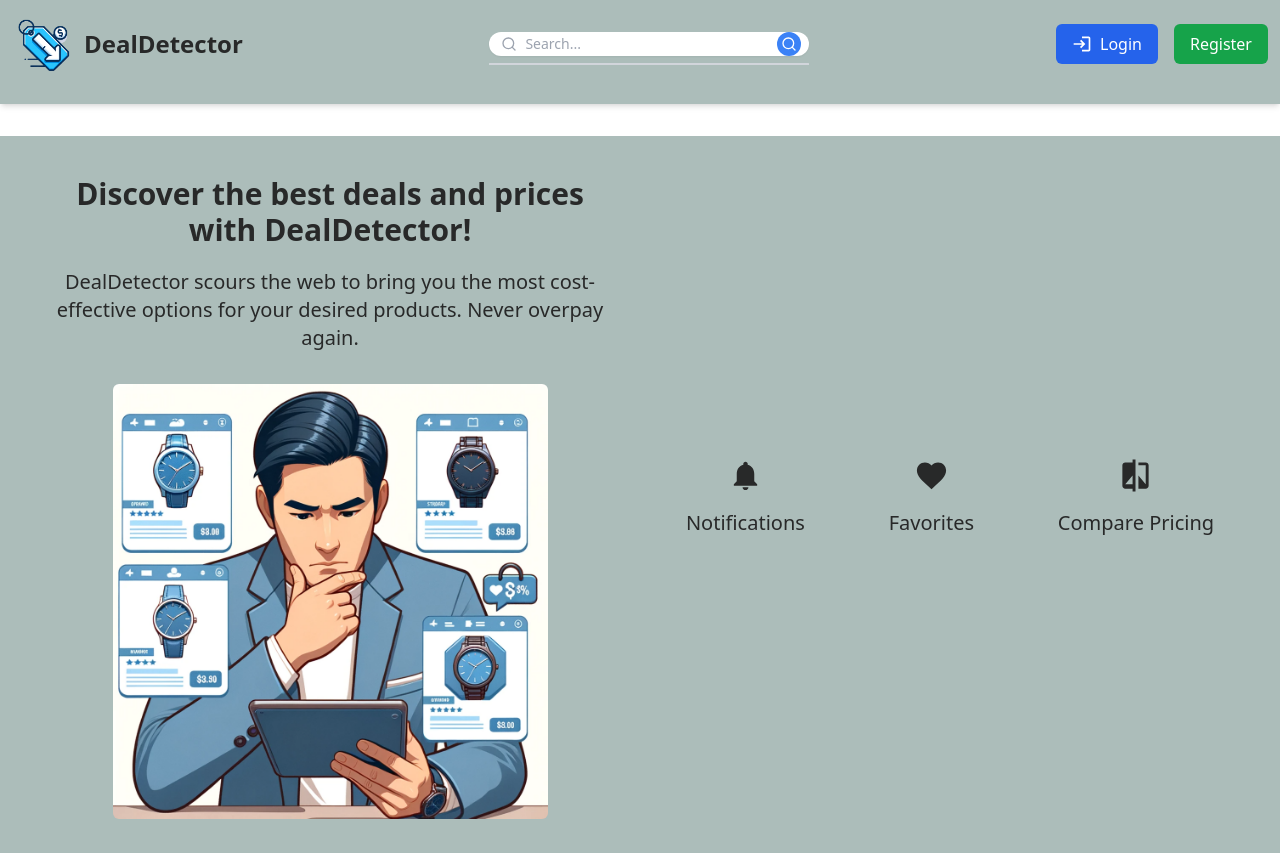
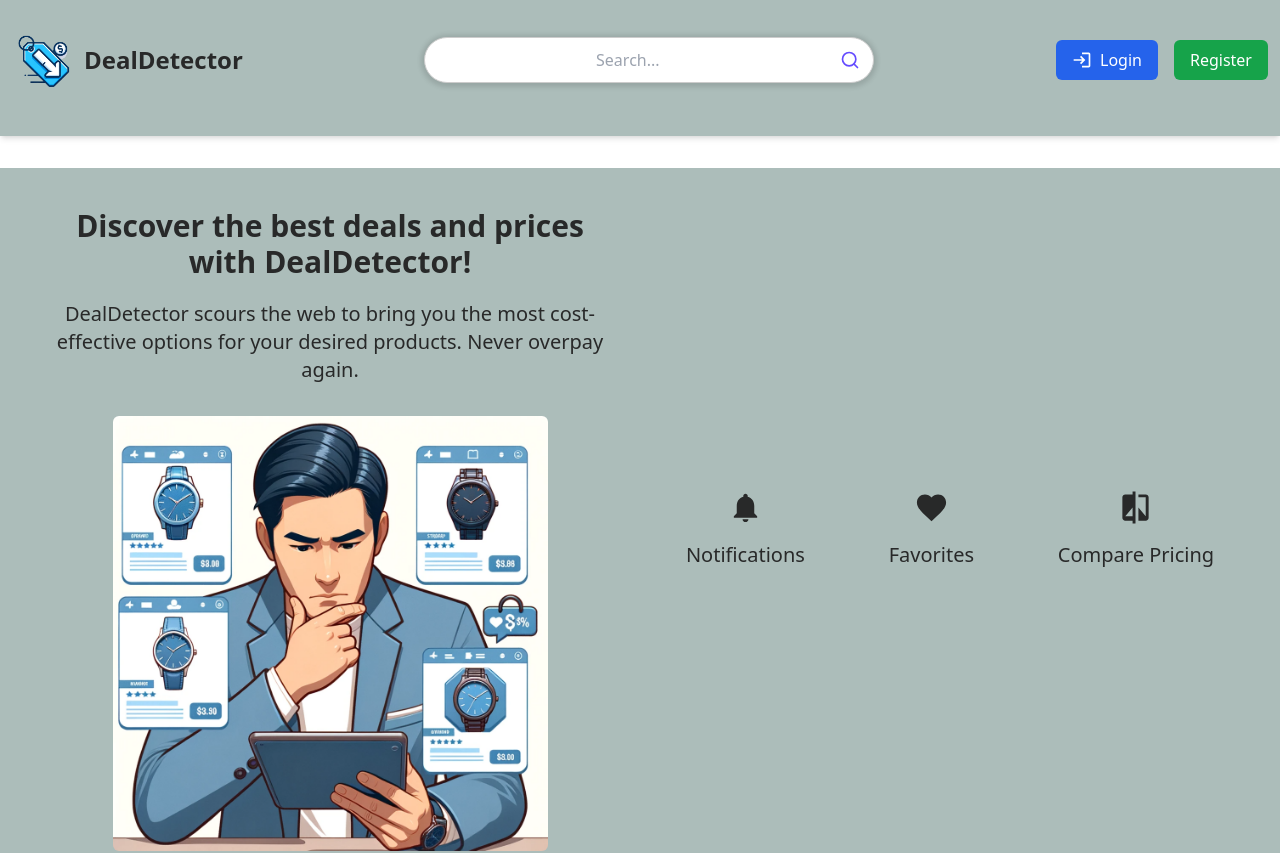
Before and after one commit to julefikar/DealDetectorClient, a React (Create React App) app: page / in a window 1280 px wide. Shown: the top 853 px of the page. Built offline with nearby package versions, Linux system fonts and the light colour scheme.

Commit message:
-keep text unchanged when suggestion is selected -add select to incorporate search history -used e.stopPropagation() to prevent input from being changed when clicking x to delete search history -close dropdown search suggestions when input box is unfocused

```diff
--- a/package.json
+++ b/package.json
@@ -22,6 +22,7 @@
     "react-dom": "^18.2.0",
     "react-icons": "^4.11.0",
     "react-password-checklist": "^1.4.3",
+    "react-router-dom": "^6.17.0",
     "react-scripts": "^5.0.1",
     "react-visual-grid": "^0.9.5",
     "styled-components": "^5.3.11",
--- /dev/null
+++ b/src/components/Miscellaneous/SearchBar.css
@@ -0,0 +1,103 @@
+.SearchContainer {
+    position: relative;
+    align-items: center;
+    background-color: white;
+    border: 1px solid #ccc;
+    border-radius: 50px; /* Make the container borders round */
+    box-shadow: 0px 1px 5px 3px rgba(0,0,0,0.12);
+    padding: 8px;
+    width: auto;
+    min-width: 450px;
+    max-height: 50px;
+    margin: 25px auto;
+}
+
+.SearchInput {
+    position: relative;
+    border: none;
+    padding: 2px;
+    text-align: center;
+    vertical-align: middle;
+    width: 90%;
+}
+
+.SearchInput:focus {
+    outline: none;
+}
+
+.SearchButton {
+    position: absolute;
+    right: -22px;
+    top: -3px;
+    height: 50px;
+    width: 55px;
+    text-align: center;
+    line-height: 55px;
+    font-size: 20px;
+    color: #644bff;
+    cursor: pointer;
+}
+
+.SearchSuggestions {
+    display: block;
+    list-style-type: none;
+    padding: 0;
+    margin: 0;
+    right: -9px;
+    position: relative;
+    width: 90%;
+    background-color: #fff;
+    border: 1px solid #ccc;
+    box-shadow: 0px 2px 4px rgba(0, 0, 0, 0.1);
+    overflow-y: auto;
+}
+
+.SearchSuggestions li {
+    padding: 5px;
+    cursor: pointer;
+}
+
+.SearchSuggestions li:hover {
+    background-color: #f1f1f1;
+}
+
+.SearchSuggestions li.selected {
+    background-color: #f1f1f1;
+}
+
+.SearchHistory {
+    display: block;
+    list-style-type: none;
+    padding: 0;
+    margin: 0;
+    right: -9px;
+    position: relative;
+    width: 90%;
+    background-color: #fff;
+    border: 1px solid #ccc;
+    box-shadow: 0px 2px 4px rgba(0, 0, 0, 0.1);
+    overflow-y: auto;
+}
+
+.HistoryList {
+    padding: 8px;
+    cursor: pointer;
+}
+
+.HistoryList:hover {
+    background-color: #f1f1f1;
+}
+
+.HistoryList.selected {
+    background-color: #f1f1f1;
+}
+
+.HistoryList button {
+    float: right;
+    opacity: 0.5;
+    color: black;
+    border: none;
+    padding: 2px 8px;
+    border-radius: 4px;
+    cursor: pointer;
+}
--- a/src/components/Miscellaneous/SearchBar.js
+++ b/src/components/Miscellaneous/SearchBar.js
@@ -1,6 +1,7 @@
-import React, { useState, useEffect } from 'react';
+import React, { useState, useEffect, useRef } from 'react';
 import { FiSearch } from "react-icons/fi";
 import algoliasearch from 'algoliasearch/lite';
+import './SearchBar.css';
 
 import Axios from 'axios';
 
@@ -13,6 +14,9 @@
     const [hits, setHits] = useState([]);
     const [selectedResult, setSelectedResult] = useState(-1);
     const [searchHistory, setSearchHistory] = useState([]);
+    const [isDropdownOpen, setDropdownOpen] = useState(false); // Track if suggestions or history are open
+    const [queryChange, setQueryChange] = useState(true); // Flag for search action
+    const dropdownRef = useRef(null);
 
     // Load search history from local storage on component mount
     useEffect(() => {
@@ -23,22 +27,42 @@
     useEffect(() => {
         if (query.trim() === '') {
             setHits([]);
+            setDropdownOpen(false);
             return;
         }
 
+        function handleClickOutside(event) {
+            if (dropdownRef.current && !dropdownRef.current.contains(event.target)) {
+                // Clicked outside the search bar and dropdown
+                setDropdownOpen(false);
+            }
+        }
+
         async function fetchSuggestions() {
+            if (queryChange) {
                 const { hits } = await index.search(query, {
                     hitsPerPage: 10, //limit 10 suggestions per query
                 });
                 setHits(hits);
             }
+        }
 
         fetchSuggestions();
+
+        document.addEventListener('mousedown', handleClickOutside);
+
+        return () => {
+            document.removeEventListener('mousedown', handleClickOutside);
+        };
+
     }, [query]);
 
     const handleInputChange = async (event) => {
         const userInput = event.target.value;
+
         setQuery(userInput);
+
+        setDropdownOpen(true); // Open dropdown when input changes
         setSelectedResult(-1);
     };
 
@@ -64,45 +88,72 @@
     };
 
     const handleKeyDown = (event) => {
-        if (event.key === 'ArrowDown' && selectedResult < hits.length - 1) {
-            setSelectedResult(selectedResult + 1);
+        if (event.key === 'ArrowDown') {
+            event.preventDefault();
+
+            setSelectedResult((prevIndex) => Math.min(prevIndex + 1, hits.length + searchHistory.length - 1));
+
         } else if (event.key === 'ArrowUp' && selectedResult > 0) {
-            setSelectedResult(selectedResult - 1);
+            event.preventDefault();
+
+            setSelectedResult((prevIndex) => Math.max(prevIndex - 1, -1));
+
         } else if (event.key === 'Enter') {
             if (selectedResult >= 0) {
-                // Handle selection and perform an action (e.g., navigate to a page)
-                const selectedSuggestion = hits[selectedResult];
+                event.preventDefault();
+                setQueryChange(false);
+
+                if (selectedResult < searchHistory.length) {
+                    // Handle suggestion selection
+                    const selectedHistory = searchHistory[selectedResult];
+                    setQuery(selectedHistory);
+                } else {
+                    // Handle search history selection
+                    const selectedSuggestion = hits[selectedResult - searchHistory.length];
                     setQuery(selectedSuggestion.search_term);
+                }
+
                 setSelectedResult(-1);
+
+            } else if (query.trim() !== '' && queryChange) {
+                // Only perform the search if no item is selected
+                setQueryChange(false); // Disable search action
+
+                saveToSearchHistory(query);
+
+                setDropdownOpen(false); // Close dropdown on Enter
+
+                //ADD SEARCH FUNCTION HERE
             }
-            else {
-                //TODO: implement search function to API
-
-                //search result and save to history
-                saveToSearchHistory(query);
-            }
+        } else {
+            setQueryChange(true);
         }
     };
 
     const handleResultClick = (result) => {
+        setQueryChange(false);
         // Handle the selection of a result
         setSelectedResult(result);
         setQuery(result.search_term); // Update the query with the selected result
         setSelectedResult(-1);
     };
 
+    const handleClearButtonClick = () => {
+        setQuery(''); // Clear the search input
+    };
+
     //search button pressed
     const searchInput = async () => {
         //TODO: implement search function to API
         if (query.trim() !== '') {
-        try{
+            try {
                 const response = await Axios.post('http://127.0.0.1:5000/get_price_data', {
                     searchQuery: query,
                 });
 
                 console.log(response.data)
             }
-        catch (error){
+            catch (error) {
                 console.log(error)
             }
 
@@ -111,34 +162,45 @@
     };
 
     return (
-        <div className="relative bg-white shadow-sm rounded-full flex items-center pl-3 pr-2 w-80">  {/* Adjusted width and padding */}
-            <FiSearch className="text-gray-400" />
+        <div className="SearchContainer" ref={dropdownRef}>
             <input
+                onFocus={() => setDropdownOpen(true)}
                 type="text"
                 placeholder="Search..."
                 value={query}
                 onChange={handleInputChange}
                 onKeyDown={handleKeyDown}
-                className="flex-grow bg-transparent outline-none ml-2 text-sm"
+                className="SearchInput"
             />
-            <button onClick={searchInput} className="bg-blue-500 text-white rounded-full p-1 hover:bg-blue-600 transition">  {/* Adjusted padding */}
+            {query && ( // Render the "Clear" button when there's text in the input
+                <button className="clear-button" onClick={handleClearButtonClick}>
+                    X
+                </button>
+            )}
+            <button onClick={searchInput} className="SearchButton">
                 <FiSearch />
             </button>
-            <ul className="absolute left-0 mt-10 w-80 bg-white border border-gray-300 divide-y divide-gray-200 rounded shadow-lg z-10">  {/* Adjusted width */}
-                {searchHistory.map((search, index) => (
-                    <li key={index} className="p-2 cursor-pointer flex justify-between" onClick={() => setQuery(search)}>
-                        {String(search)}
-                        <button onClick={() => deleteSearch(index)} className="text-red-500 hover:text-red-600">X</button>
+            {isDropdownOpen && (
+                <ul className="SearchHistory"> {searchHistory.map((search, index) => (
+                    <li key={index} className={`HistoryList ${index === selectedResult ? 'selected' : ''}`}
+                        onClick={() => setQuery(search)}> {String(search)}
+                        <button onClick={(e) => {
+                            e.stopPropagation(); //ensures that the click event from the li above is stopped at this button
+                            deleteSearch(index);
+                        }}>X</button>
                     </li>
                 ))}
                 </ul>
-            <ul className="absolute left-0 mt-10 w-80 bg-white border border-gray-300 divide-y divide-gray-200 rounded shadow-lg z-10">  {/* Adjusted width */}
+            )}
+            {isDropdownOpen && (
+                <ul className="SearchSuggestions">
                     {hits.map((hit, index) => (
-                    <li key={hit.objectID} className={`p-2 cursor-pointer ${index === selectedResult ? 'bg-gray-200' : ''}`} onClick={() => handleResultClick(hit)}>
+                        <li key={hit.objectID} className={index === selectedResult - searchHistory.length ? 'selected' : ''} onClick={() => handleResultClick(hit)}>
                             {hit.search_term}
                         </li>
                     ))}
                 </ul>
+            )}
         </div>
     );
 };
```
Also changed, not shown: 1 other file (tests, documents, lock files or other folders). Lines whose indentation alone changed are shown as unchanged.
